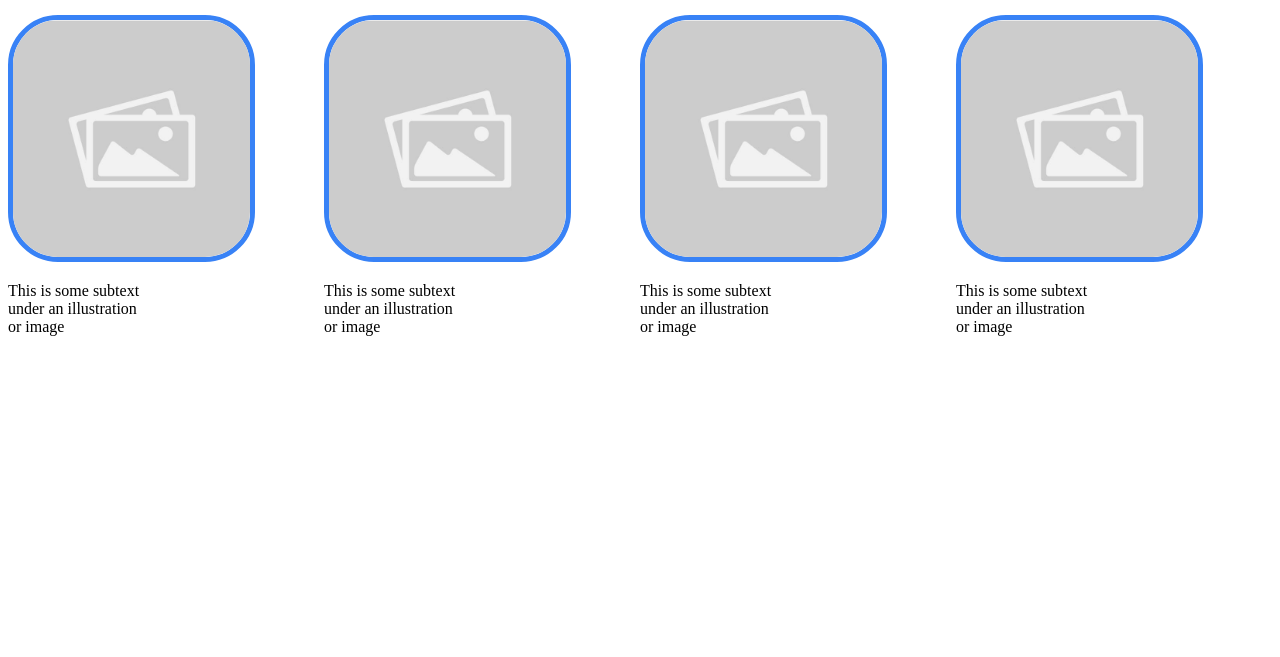
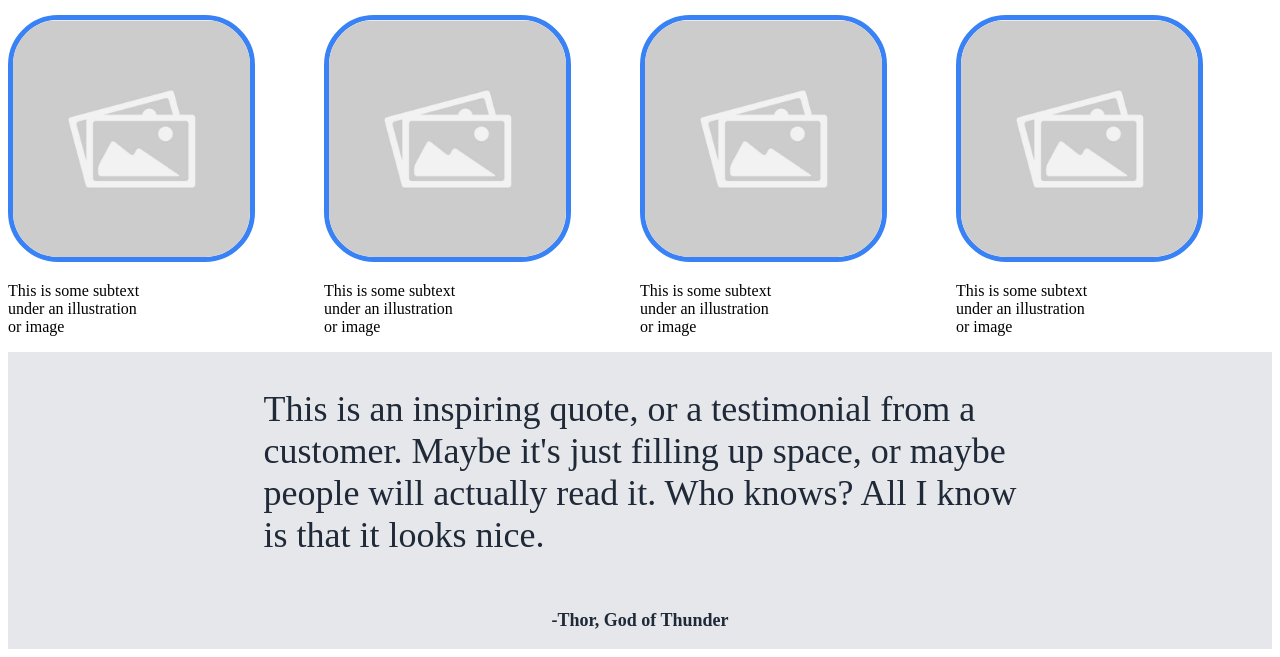
Before and after one commit to gooeymonster/landing-page, a plain HTML site: page index.html in a window 1280 px wide. Shown: the part 464-1121 px from the top of the page. Before the commit the page ends 824 px from the top, so only its background shows below. Drawn offline with Linux system fonts and the light colour scheme.

Commit message:
Added quotes section HTML and CSS

```diff
--- a/index.html
+++ b/index.html
@@ -57,5 +57,17 @@
         </div>
     </div>
 
+    <div class="quote">
+        <div class="quote-text">
+            <div class="quote-text-main">
+                <p>This is an inspiring quote, or a testimonial from a<br>
+                    customer. Maybe it's just filling up space, or maybe<br>
+                people will actually read it. Who knows? All I know<br>
+            is that it looks nice.</p>
+
+            </div>
+            <div class = "quote-sig"><p>-Thor, God of Thunder</p></div>
+        </div>
+    </div>
 </body>
 </html>
--- a/style/style.css
+++ b/style/style.css
@@ -60,11 +60,7 @@ ul{
     border-color: #3882f6
 }
 
-.info{
 
-    flex: 1;
-
-}
 
 .info-text{
     display: flex;
@@ -77,7 +73,7 @@ ul{
 
 .info-images{
     display: flex;
-
+    justify-content: space-evenly;
 }
 
 .image{
@@ -91,3 +87,29 @@ ul{
     border-radius: 50px;
     border-color: #3882f6;
 }
+
+.quote{
+    background: #E5E7EB;
+}
+
+.quote-text{
+
+}
+
+.quote-text-main{
+    display: flex;
+    justify-content: center;
+    align-items: center;
+    font-size: 36px;
+    font-weight: italic;
+    color: #1F2937
+}
+
+.quote-sig{
+    display: flex;
+    justify-content:center;
+    font-size: 18px;
+    color: #1F2937;
+    font-weight: bold;
+
+}
```
